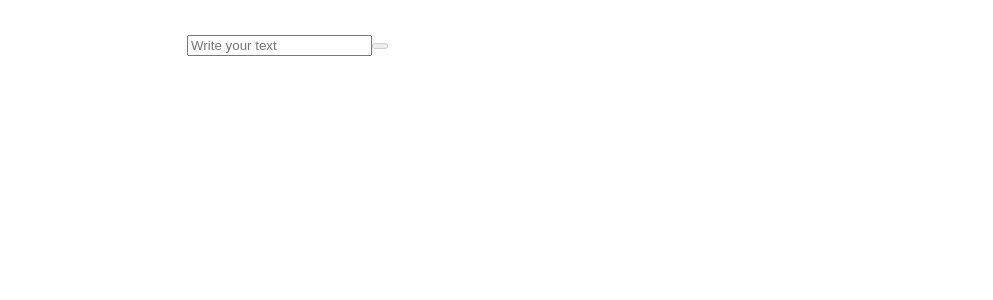
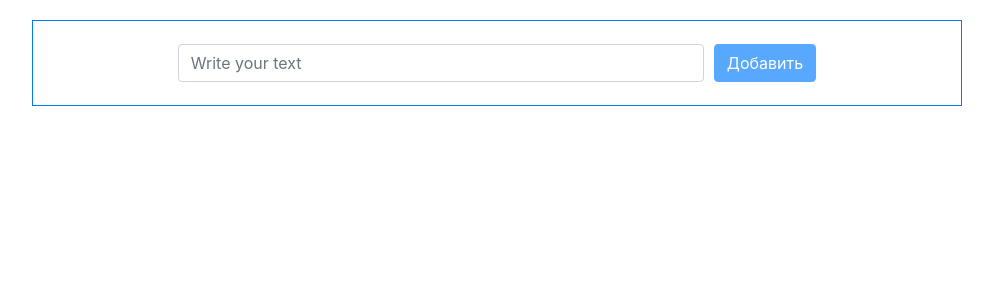
Before and after one commit to NikitaListopad/React-Notes, a React (Create React App) app: page / in a window 1280 px wide. Shown: the top 300 px of the page, without its empty margins (143-1136 px from the left). Built offline with nearby package versions, Linux system fonts and the light colour scheme.

Commit message:
Add bootstrap for styles. Create directory for notes and notes list

```diff
--- a/src/components/createNoteForm.js
+++ b/src/components/createNoteForm.js
@@ -37,7 +37,7 @@ export const CreateNoteForm = props => {
                     <Button disabled={!isValid || !dirty}
                             type='submit'
                             onClick={handleSubmit}
-                            text={props.text}
+                            text='Добавить'
                     />
                 </div>
             )}
--- a/src/index.css
+++ b/src/index.css
@@ -16,7 +16,13 @@ code {
   display: flex;
   margin: 15px auto;
   max-width: 70%;
-  width: 50%;
+  width: 100%;
   min-width: 30%;
   align-items: center;
 }
+
+.btn {
+  margin-left: 10px;
+  max-height: 50px;
+  opacity: .80;
+}
--- a/src/index.js
+++ b/src/index.js
@@ -1,5 +1,6 @@
 import React from 'react';
 import ReactDOM from 'react-dom';
+import 'bootstrap/dist/css/bootstrap.min.css';
 import './index.css';
 import App from './App';
 import reportWebVitals from './reportWebVitals';
```
Also changed, not shown: src/components/notes/note.js (added), src/components/notes/notesList.js (added).
